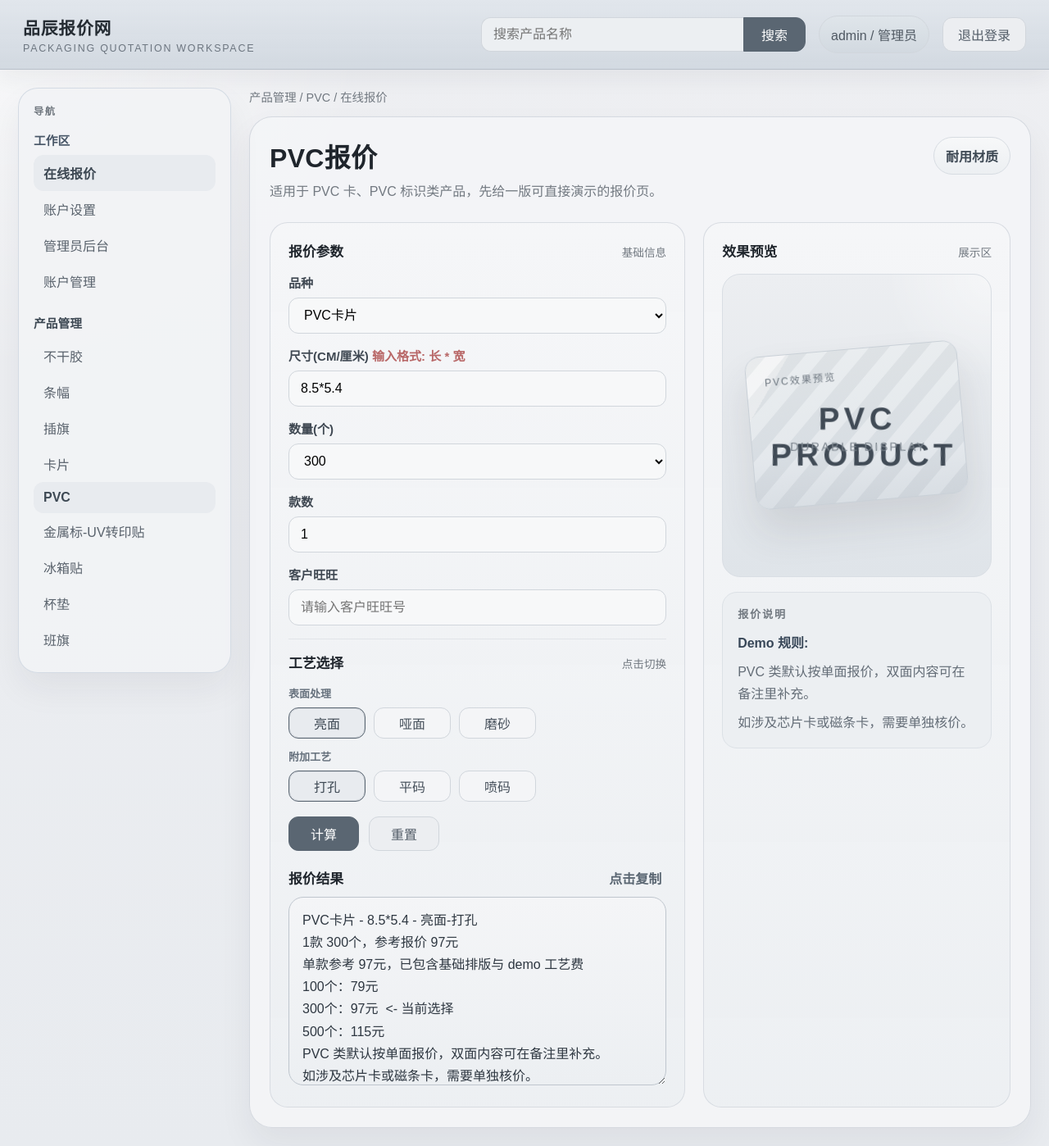
After one commit to s0gy/lu_store, a Flask app: page /quote/pvc in a window 1280 px wide. The commit adds this page. Shown: the whole page at 82% size. Run offline with Flask 3, Linux system fonts and the light colour scheme; a user stored in the database is signed in.

Commit message:
2026-06-16

```diff
--- a/app.py
+++ b/app.py
@@ -12,6 +12,281 @@ from werkzeug.security import check_password_hash, generate_password_hash
 BASE_DIR = Path(__file__).resolve().parent
 DATA_DIR = BASE_DIR / "data"
 DATABASE_PATH = DATA_DIR / "app.db"
+
+PRODUCT_PAGES = [
+    {
+        "slug": "sticker",
+        "name": "不干胶",
+        "endpoint": "quote",
+        "template": "index.html",
+    },
+    {
+        "slug": "banner",
+        "name": "条幅",
+        "endpoint": "product_quote",
+        "template": "product_quote.html",
+        "heading": "条幅报价",
+        "description": "输入基础尺寸、数量和款数，快速生成条幅报价说明。",
+        "badge": "宣传物料",
+        "types": ["普通条幅", "加厚条幅", "刀刮布条幅"],
+        "default_type": "普通条幅",
+        "size_label": "尺寸(M/米) <span class=\"warn\">输入格式: 长 * 宽</span>",
+        "default_size": "2*0.8",
+        "quantity_label": "数量(条)",
+        "quantity_options": [1, 5, 10],
+        "default_quantity": 5,
+        "style_label": "款数",
+        "default_style_count": 1,
+        "customer_label": "客户旺旺",
+        "craft_groups": [
+            {"key": "edge", "label": "边缘工艺", "multi": False, "options": ["普通裁切", "锁边打扣", "穿杆口"]},
+            {"key": "extra", "label": "附加工艺", "multi": True, "options": ["单面喷绘", "双面喷绘", "加急"]},
+        ],
+        "pricing": {
+            "base_price": {"普通条幅": 18, "加厚条幅": 24, "刀刮布条幅": 36},
+            "area_steps": [{"max": 2, "fee": 0}, {"max": 5, "fee": 12}, {"max": 10, "fee": 28}, {"max": 999999, "fee": 55}],
+            "quantity_fee": {1: 0, 5: 25, 10: 60},
+            "craft_fee": {"普通裁切": 0, "锁边打扣": 8, "穿杆口": 12, "单面喷绘": 0, "双面喷绘": 26, "加急": 20},
+        },
+        "result_lines": ["默认含排版，常规地区可发物流或快递。", "加急订单请先和客服确认截单时间。"],
+        "preview_label": "条幅效果预览",
+        "preview_badge": "BANNER QUOTE",
+        "preview_note": "Promotional Display",
+    },
+    {
+        "slug": "insert-flag",
+        "name": "插旗",
+        "endpoint": "product_quote",
+        "template": "product_quote.html",
+        "heading": "插旗报价",
+        "description": "适合活动布置和引流展示，先用 demo 规则给客户快速回价。",
+        "badge": "活动布置",
+        "types": ["刀旗", "沙滩旗", "注水旗"],
+        "default_type": "刀旗",
+        "size_label": "尺寸(CM/厘米) <span class=\"warn\">输入格式: 高 * 宽</span>",
+        "default_size": "180*60",
+        "quantity_label": "数量(套)",
+        "quantity_options": [1, 3, 5],
+        "default_quantity": 3,
+        "style_label": "款数",
+        "default_style_count": 1,
+        "customer_label": "客户旺旺",
+        "craft_groups": [
+            {"key": "pole", "label": "旗杆方案", "multi": False, "options": ["普通旗杆", "加厚旗杆", "铝合金旗杆"]},
+            {"key": "extra", "label": "附加项", "multi": True, "options": ["含底座", "含收纳袋", "加急"]},
+        ],
+        "pricing": {
+            "base_price": {"刀旗": 48, "沙滩旗": 72, "注水旗": 95},
+            "area_steps": [{"max": 8000, "fee": 0}, {"max": 15000, "fee": 18}, {"max": 25000, "fee": 35}, {"max": 999999, "fee": 58}],
+            "quantity_fee": {1: 0, 3: 28, 5: 55},
+            "craft_fee": {"普通旗杆": 0, "加厚旗杆": 12, "铝合金旗杆": 24, "含底座": 18, "含收纳袋": 6, "加急": 20},
+        },
+        "result_lines": ["默认按整套报价，印刷和支架一起算。", "如需单独补旗面，可按备注重新核价。"],
+        "preview_label": "插旗效果预览",
+        "preview_badge": "FLAG DISPLAY",
+        "preview_note": "Event Promotion",
+    },
+    {
+        "slug": "card",
+        "name": "卡片",
+        "endpoint": "product_quote",
+        "template": "product_quote.html",
+        "heading": "卡片报价",
+        "description": "用于名片、吊卡、小卡片场景，提供基础报价演示。",
+        "badge": "纸类印刷",
+        "types": ["铜版卡片", "白卡卡片", "哑粉卡片"],
+        "default_type": "铜版卡片",
+        "size_label": "尺寸(CM/厘米) <span class=\"warn\">输入格式: 长 * 宽</span>",
+        "default_size": "9*5.4",
+        "quantity_label": "数量(张)",
+        "quantity_options": [500, 1000, 2000],
+        "default_quantity": 1000,
+        "style_label": "款数",
+        "default_style_count": 1,
+        "customer_label": "客户旺旺",
+        "craft_groups": [
+            {"key": "print", "label": "印刷方式", "multi": False, "options": ["单面印刷", "双面印刷", "专色印刷"]},
+            {"key": "extra", "label": "附加工艺", "multi": True, "options": ["圆角", "覆哑膜", "烫金"]},
+        ],
+        "pricing": {
+            "base_price": {"铜版卡片": 26, "白卡卡片": 22, "哑粉卡片": 30},
+            "area_steps": [{"max": 50, "fee": 0}, {"max": 80, "fee": 6}, {"max": 120, "fee": 12}, {"max": 999999, "fee": 22}],
+            "quantity_fee": {500: 12, 1000: 22, 2000: 40},
+            "craft_fee": {"单面印刷": 0, "双面印刷": 10, "专色印刷": 18, "圆角": 6, "覆哑膜": 8, "烫金": 15},
+        },
+        "result_lines": ["默认含基础排版，文字较多建议转曲后上传。", "异形模切卡片需要按刀版另行确认。"],
+        "preview_label": "卡片效果预览",
+        "preview_badge": "CARD PRINT",
+        "preview_note": "Paper Marketing",
+    },
+    {
+        "slug": "pvc",
+        "name": "PVC",
+        "endpoint": "product_quote",
+        "template": "product_quote.html",
+        "heading": "PVC报价",
+        "description": "适用于 PVC 卡、PVC 标识类产品，先给一版可直接演示的报价页。",
+        "badge": "耐用材质",
+        "types": ["PVC卡片", "PVC吊牌", "PVC标牌"],
+        "default_type": "PVC卡片",
+        "size_label": "尺寸(CM/厘米) <span class=\"warn\">输入格式: 长 * 宽</span>",
+        "default_size": "8.5*5.4",
+        "quantity_label": "数量(个)",
+        "quantity_options": [100, 300, 500],
+        "default_quantity": 300,
+        "style_label": "款数",
+        "default_style_count": 1,
+        "customer_label": "客户旺旺",
+        "craft_groups": [
+            {"key": "surface", "label": "表面处理", "multi": False, "options": ["亮面", "哑面", "磨砂"]},
+            {"key": "extra", "label": "附加工艺", "multi": True, "options": ["打孔", "平码", "喷码"]},
+        ],
+        "pricing": {
+            "base_price": {"PVC卡片": 58, "PVC吊牌": 66, "PVC标牌": 72},
+            "area_steps": [{"max": 50, "fee": 0}, {"max": 100, "fee": 10}, {"max": 180, "fee": 18}, {"max": 999999, "fee": 32}],
+            "quantity_fee": {100: 16, 300: 34, 500: 52},
+            "craft_fee": {"亮面": 0, "哑面": 4, "磨砂": 8, "打孔": 5, "平码": 8, "喷码": 12},
+        },
+        "result_lines": ["PVC 类默认按单面报价，双面内容可在备注里补充。", "如涉及芯片卡或磁条卡，需要单独核价。"],
+        "preview_label": "PVC效果预览",
+        "preview_badge": "PVC PRODUCT",
+        "preview_note": "Durable Display",
+    },
+    {
+        "slug": "uv-transfer",
+        "name": "金属标-UV转印贴",
+        "endpoint": "product_quote",
+        "template": "product_quote.html",
+        "heading": "金属标-UV转印贴报价",
+        "description": "适合做金属质感标识和转印贴场景，先用简版规则接待客户。",
+        "badge": "工艺贴标",
+        "types": ["普通UV转印贴", "金属拉丝UV贴", "立体滴胶UV贴"],
+        "default_type": "普通UV转印贴",
+        "size_label": "尺寸(CM/厘米) <span class=\"warn\">输入格式: 长 * 宽</span>",
+        "default_size": "6*3",
+        "quantity_label": "数量(枚)",
+        "quantity_options": [100, 300, 500],
+        "default_quantity": 300,
+        "style_label": "款数",
+        "default_style_count": 1,
+        "customer_label": "客户旺旺",
+        "craft_groups": [
+            {"key": "finish", "label": "表面效果", "multi": False, "options": ["亮光", "哑光", "拉丝"]},
+            {"key": "extra", "label": "附加工艺", "multi": True, "options": ["背胶加强", "定位膜", "加急"]},
+        ],
+        "pricing": {
+            "base_price": {"普通UV转印贴": 66, "金属拉丝UV贴": 88, "立体滴胶UV贴": 108},
+            "area_steps": [{"max": 20, "fee": 0}, {"max": 40, "fee": 9}, {"max": 80, "fee": 18}, {"max": 999999, "fee": 30}],
+            "quantity_fee": {100: 18, 300: 36, 500: 58},
+            "craft_fee": {"亮光": 0, "哑光": 4, "拉丝": 10, "背胶加强": 6, "定位膜": 10, "加急": 22},
+        },
+        "result_lines": ["默认按单图单位置计算，多位置贴标建议拆单确认。", "曲面贴附效果与材质有关，正式生产前建议先打样。"],
+        "preview_label": "UV转印贴预览",
+        "preview_badge": "UV TRANSFER",
+        "preview_note": "Metallic Sticker",
+    },
+    {
+        "slug": "fridge-magnet",
+        "name": "冰箱贴",
+        "endpoint": "product_quote",
+        "template": "product_quote.html",
+        "heading": "冰箱贴报价",
+        "description": "适合文创、伴手礼、品牌周边的基础报价演示。",
+        "badge": "文创周边",
+        "types": ["软磁冰箱贴", "滴胶冰箱贴", "异形冰箱贴"],
+        "default_type": "软磁冰箱贴",
+        "size_label": "尺寸(CM/厘米) <span class=\"warn\">输入格式: 长 * 宽</span>",
+        "default_size": "7*7",
+        "quantity_label": "数量(个)",
+        "quantity_options": [100, 300, 500],
+        "default_quantity": 300,
+        "style_label": "款数",
+        "default_style_count": 1,
+        "customer_label": "客户旺旺",
+        "craft_groups": [
+            {"key": "shape", "label": "形状方案", "multi": False, "options": ["方形", "圆形", "异形模切"]},
+            {"key": "extra", "label": "附加项", "multi": True, "options": ["亮膜", "滴胶", "独立包装"]},
+        ],
+        "pricing": {
+            "base_price": {"软磁冰箱贴": 42, "滴胶冰箱贴": 58, "异形冰箱贴": 65},
+            "area_steps": [{"max": 36, "fee": 0}, {"max": 64, "fee": 8}, {"max": 100, "fee": 16}, {"max": 999999, "fee": 28}],
+            "quantity_fee": {100: 14, 300: 28, 500: 46},
+            "craft_fee": {"方形": 0, "圆形": 4, "异形模切": 10, "亮膜": 4, "滴胶": 12, "独立包装": 6},
+        },
+        "result_lines": ["文创类产品默认按普通磁吸强度报价。", "如果需要高磁或礼盒包装，需要单独确认。"],
+        "preview_label": "冰箱贴效果预览",
+        "preview_badge": "MAGNET QUOTE",
+        "preview_note": "Creative Gift",
+    },
+    {
+        "slug": "coaster",
+        "name": "杯垫",
+        "endpoint": "product_quote",
+        "template": "product_quote.html",
+        "heading": "杯垫报价",
+        "description": "先放一版杯垫报价 demo，方便前台切换展示。",
+        "badge": "桌面用品",
+        "types": ["纸质杯垫", "PVC杯垫", "软木杯垫"],
+        "default_type": "纸质杯垫",
+        "size_label": "尺寸(CM/厘米) <span class=\"warn\">输入格式: 长 * 宽</span>",
+        "default_size": "9*9",
+        "quantity_label": "数量(个)",
+        "quantity_options": [100, 300, 500],
+        "default_quantity": 300,
+        "style_label": "款数",
+        "default_style_count": 1,
+        "customer_label": "客户旺旺",
+        "craft_groups": [
+            {"key": "shape", "label": "外形方案", "multi": False, "options": ["方形", "圆形", "异形"]},
+            {"key": "extra", "label": "附加工艺", "multi": True, "options": ["吸水层", "覆膜", "加厚"]},
+        ],
+        "pricing": {
+            "base_price": {"纸质杯垫": 28, "PVC杯垫": 45, "软木杯垫": 52},
+            "area_steps": [{"max": 64, "fee": 0}, {"max": 100, "fee": 8}, {"max": 144, "fee": 15}, {"max": 999999, "fee": 26}],
+            "quantity_fee": {100: 12, 300: 24, 500: 40},
+            "craft_fee": {"方形": 0, "圆形": 4, "异形": 8, "吸水层": 10, "覆膜": 4, "加厚": 9},
+        },
+        "result_lines": ["餐饮渠道常做 300 起，更多数量可以再往下压。", "如需成套包装，建议在备注里标明包装数量。"],
+        "preview_label": "杯垫效果预览",
+        "preview_badge": "COASTER DEMO",
+        "preview_note": "Tabletop Product",
+    },
+    {
+        "slug": "class-flag",
+        "name": "班旗",
+        "endpoint": "product_quote",
+        "template": "product_quote.html",
+        "heading": "班旗报价",
+        "description": "适合学校活动、社团活动等场景，先做成基础可演示页。",
+        "badge": "校园活动",
+        "types": ["班旗旗面", "班旗整套", "运动会班旗"],
+        "default_type": "班旗整套",
+        "size_label": "尺寸(CM/厘米) <span class=\"warn\">输入格式: 高 * 宽</span>",
+        "default_size": "96*144",
+        "quantity_label": "数量(套)",
+        "quantity_options": [1, 3, 5],
+        "default_quantity": 3,
+        "style_label": "款数",
+        "default_style_count": 1,
+        "customer_label": "客户旺旺",
+        "craft_groups": [
+            {"key": "material", "label": "旗面材质", "multi": False, "options": ["经编布", "贡缎布", "牛津布"]},
+            {"key": "extra", "label": "附加项", "multi": True, "options": ["配旗杆", "流苏", "加急"]},
+        ],
+        "pricing": {
+            "base_price": {"班旗旗面": 36, "班旗整套": 68, "运动会班旗": 82},
+            "area_steps": [{"max": 8000, "fee": 0}, {"max": 15000, "fee": 15}, {"max": 25000, "fee": 28}, {"max": 999999, "fee": 48}],
+            "quantity_fee": {1: 0, 3: 18, 5: 38},
+            "craft_fee": {"经编布": 0, "贡缎布": 8, "牛津布": 12, "配旗杆": 18, "流苏": 10, "加急": 20},
+        },
+        "result_lines": ["学校活动类一般建议至少提前 2-3 天确认稿件。", "若需双面不同内容，需要按双面印刷另算。"],
+        "preview_label": "班旗效果预览",
+        "preview_badge": "CLASS FLAG",
+        "preview_note": "Campus Event",
+    },
+]
+
+PRODUCTS_BY_SLUG = {item["slug"]: item for item in PRODUCT_PAGES}
 
 db = SQLAlchemy()
 login_manager = LoginManager()
@@ -56,7 +331,7 @@ def create_app() -> Flask:
 
     @app.context_processor
     def inject_now() -> dict[str, datetime]:
-        return {"now": datetime.now(UTC)}
+        return {"now": datetime.now(UTC), "product_pages": PRODUCT_PAGES}
 
     register_routes(app)
 
@@ -163,7 +438,20 @@ def register_routes(app: Flask) -> None:
     @app.route("/quote")
     @login_required
     def quote():
-        response = make_response(render_template("index.html"))
+        response = make_response(render_template("index.html", active_product="sticker"))
+        response.headers["Cache-Control"] = "no-store, no-cache, must-revalidate, max-age=0"
+        response.headers["Pragma"] = "no-cache"
+        response.headers["Expires"] = "0"
+        return response
+
+    @app.route("/quote/<product_slug>")
+    @login_required
+    def product_quote(product_slug: str):
+        product = PRODUCTS_BY_SLUG.get(product_slug)
+        if product is None or product["slug"] == "sticker":
+            abort(404)
+
+        response = make_response(render_template(product["template"], product=product, active_product=product_slug))
         response.headers["Cache-Control"] = "no-store, no-cache, must-revalidate, max-age=0"
         response.headers["Pragma"] = "no-cache"
         response.headers["Expires"] = "0"
--- /dev/null
+++ b/static/product_quote.js
@@ -0,0 +1,144 @@
+const productConfigElement = document.getElementById("productConfig");
+const productConfig = productConfigElement ? JSON.parse(productConfigElement.textContent) : null;
+
+const productType = document.getElementById("productType");
+const sizeInput = document.getElementById("sizeInput");
+const quantityBase = document.getElementById("quantityBase");
+const styleCount = document.getElementById("styleCount");
+const customerName = document.getElementById("customerName");
+const resultText = document.getElementById("resultText");
+const calcButton = document.getElementById("calcButton");
+const resetButton = document.getElementById("resetButton");
+const copyButton = document.getElementById("copyButton");
+const chips = Array.from(document.querySelectorAll(".chip"));
+
+function getSelectedValues(groupName) {
+  return chips
+    .filter((chip) => chip.dataset.group === groupName && chip.classList.contains("active"))
+    .map((chip) => chip.dataset.value);
+}
+
+function parseSize(raw) {
+  const normalized = raw.replace(/[xX＊]/g, "*").trim();
+  const parts = normalized.split("*").map((item) => Number(item.trim()));
+  if (parts.length !== 2 || parts.some((item) => Number.isNaN(item) || item <= 0)) {
+    return null;
+  }
+  return { width: parts[0], height: parts[1] };
+}
+
+function getAreaFee(area) {
+  return productConfig.pricing.area_steps.find((item) => area <= item.max).fee;
+}
+
+function getQuantityUnit() {
+  const match = productConfig.quantity_label.match(/[（(]([^()（）]+)[)）]/);
+  return match ? match[1] : "个";
+}
+
+function formatQuantity(qty) {
+  return `${qty}${getQuantityUnit()}`;
+}
+
+function buildUnitPrice(type, area, crafts, qty) {
+  const basePrice = productConfig.pricing.base_price[type] || 0;
+  const areaFee = getAreaFee(area);
+  const quantityFee = productConfig.pricing.quantity_fee[qty] || 0;
+  const craftFee = crafts.reduce((sum, craft) => sum + (productConfig.pricing.craft_fee[craft] || 0), 0);
+  return basePrice + areaFee + quantityFee + craftFee;
+}
+
+function generateText() {
+  const size = parseSize(sizeInput.value);
+  if (!size) {
+    resultText.value = "请输入正确尺寸，格式例如 5*5";
+    return;
+  }
+
+  const selectedType = productType.value;
+  const selectedQty = Number(quantityBase.value);
+  const count = Math.max(1, Number(styleCount.value) || 1);
+  const craftValues = productConfig.craft_groups.flatMap((group) => getSelectedValues(group.key));
+  const area = size.width * size.height;
+  const unitPrice = buildUnitPrice(selectedType, area, craftValues, selectedQty);
+  const totalPrice = unitPrice * count;
+  const titleCraft = craftValues.join("-");
+  const lines = [];
+
+  lines.push(`${selectedType} - ${size.width}*${size.height} - ${titleCraft || "基础工艺"}`);
+  lines.push(`${count}款 ${formatQuantity(selectedQty)}，参考报价 ${totalPrice}元`);
+  lines.push(`单款参考 ${unitPrice}元，已包含基础排版与 demo 工艺费`);
+
+  productConfig.quantity_options.forEach((qty) => {
+    const demoTotal = buildUnitPrice(selectedType, area, craftValues, qty) * count;
+    lines.push(`${formatQuantity(qty)}：${demoTotal}元${qty === selectedQty ? "  <- 当前选择" : ""}`);
+  });
+
+  productConfig.result_lines.forEach((line) => {
+    lines.push(line);
+  });
+
+  if (customerName.value.trim()) {
+    lines.push(`客户旺旺：${customerName.value.trim()}`);
+  }
+
+  resultText.value = lines.join("\n");
+}
+
+function resetForm() {
+  productType.value = productConfig.default_type;
+  sizeInput.value = productConfig.default_size;
+  quantityBase.value = String(productConfig.default_quantity);
+  styleCount.value = String(productConfig.default_style_count);
+  customerName.value = "";
+
+  productConfig.craft_groups.forEach((group) => {
+    const groupChips = chips.filter((chip) => chip.dataset.group === group.key);
+    groupChips.forEach((chip, index) => {
+      chip.classList.toggle("active", index === 0);
+    });
+  });
+
+  generateText();
+}
+
+chips.forEach((chip) => {
+  chip.addEventListener("click", () => {
+    const { group, multi } = chip.dataset;
+    if (multi === "true") {
+      chip.classList.toggle("active");
+    } else {
+      chips
+        .filter((item) => item.dataset.group === group)
+        .forEach((item) => item.classList.remove("active"));
+      chip.classList.add("active");
+    }
+    generateText();
+  });
+});
+
+[productType, sizeInput, quantityBase, styleCount, customerName].forEach((element) => {
+  element.addEventListener("input", generateText);
+  element.addEventListener("change", generateText);
+});
+
+calcButton.addEventListener("click", generateText);
+resetButton.addEventListener("click", resetForm);
+copyButton.addEventListener("click", async () => {
+  try {
+    await navigator.clipboard.writeText(resultText.value);
+    copyButton.textContent = "已复制";
+    window.setTimeout(() => {
+      copyButton.textContent = "点击复制";
+    }, 1500);
+  } catch (_error) {
+    copyButton.textContent = "复制失败";
+    window.setTimeout(() => {
+      copyButton.textContent = "点击复制";
+    }, 1500);
+  }
+});
+
+if (productConfig) {
+  generateText();
+}
--- a/static/style.css
+++ b/static/style.css
@@ -436,6 +436,23 @@ textarea {
   flex-wrap: wrap;
   gap: 10px;
   margin: 12px 0;
+}
+
+.craft-group-stack {
+  display: block;
+}
+
+.craft-group-label {
+  margin-bottom: 8px;
+  color: #66717d;
+  font-size: 13px;
+  font-weight: 600;
+}
+
+.craft-chip-row {
+  display: flex;
+  flex-wrap: wrap;
+  gap: 10px;
 }
 
 .chip {
--- a/templates/_sidebar.html
+++ b/templates/_sidebar.html
@@ -14,17 +14,13 @@
     {% if show_products %}
       <div class="sidebar-group">
         <div class="sidebar-title active">产品管理</div>
-        <a class="sidebar-link" href="#">服装吊牌</a>
-        <a class="sidebar-link current" href="#">不干胶</a>
-        <a class="sidebar-link" href="#">电线胶</a>
-        <a class="sidebar-link" href="#">胶带</a>
-        <a class="sidebar-link" href="#">特光不干胶</a>
-        <a class="sidebar-link" href="#">防伪标</a>
-        <a class="sidebar-link" href="#">卷标标签</a>
-        <a class="sidebar-link" href="#">水标</a>
-        <a class="sidebar-link" href="#">插旗</a>
-        <a class="sidebar-link" href="#">卡片</a>
-        <a class="sidebar-link" href="#">包装纸</a>
+        {% for product in product_pages %}
+          {% if product.endpoint == "quote" %}
+            <a class="sidebar-link{% if active_product == product.slug %} current{% endif %}" href="{{ url_for('quote') }}">{{ product.name }}</a>
+          {% else %}
+            <a class="sidebar-link{% if active_product == product.slug %} current{% endif %}" href="{{ url_for('product_quote', product_slug=product.slug) }}">{{ product.name }}</a>
+          {% endif %}
+        {% endfor %}
       </div>
     {% endif %}
   </div>
--- /dev/null
+++ b/templates/product_quote.html
@@ -0,0 +1,157 @@
+{% extends "layout.html" %}
+
+{% block title %}{{ product.heading }} | 品辰报价网{% endblock %}
+
+{% block body %}
+  <div class="shell">
+    <header class="topbar">
+      <div class="header-brand">
+        <div class="header-title">品辰报价网</div>
+        <div class="header-subtitle">Packaging Quotation Workspace</div>
+      </div>
+      <div class="topbar-tools topbar-tools-compact">
+        <div class="search">
+          <input type="text" placeholder="搜索产品名称">
+          <button type="button">搜索</button>
+        </div>
+        <div class="user-entry">{{ current_user.username }} / {{ "管理员" if current_user.role == "admin" else "普通用户" }}</div>
+        <form method="post" action="{{ url_for('logout') }}">
+          <button type="submit" class="secondary-btn">退出登录</button>
+        </form>
+      </div>
+    </header>
+
+    <div class="workspace">
+      {% set active_page = "quote" %}
+      {% set show_products = true %}
+      {% include "_sidebar.html" %}
+
+      <main class="main">
+        <div class="breadcrumbs">产品管理 / {{ product.name }} / 在线报价</div>
+
+        {% with messages = get_flashed_messages(with_categories=true) %}
+          {% if messages %}
+            <div class="flash-stack flash-stack-inline">
+              {% for category, message in messages %}
+                <div class="flash-message {{ category }}">{{ message }}</div>
+              {% endfor %}
+            </div>
+          {% endif %}
+        {% endwith %}
+
+        <section class="content">
+          <div class="section-header">
+            <div>
+              <h1>{{ product.heading }}</h1>
+              <p>{{ product.description }}</p>
+            </div>
+            <div class="header-badge">{{ product.badge }}</div>
+          </div>
+
+          <div class="content-grid">
+            <section class="form-panel">
+              <div class="panel-heading">
+                <h2>报价参数</h2>
+                <span>基础信息</span>
+              </div>
+
+              <div class="form-row">
+                <label for="productType">品种</label>
+                <select id="productType">
+                  {% for item in product.types %}
+                    <option value="{{ item }}" {% if item == product.default_type %}selected{% endif %}>{{ item }}</option>
+                  {% endfor %}
+                </select>
+              </div>
+
+              <div class="form-row">
+                <label for="sizeInput">{{ product.size_label | safe }}</label>
+                <input id="sizeInput" type="text" value="{{ product.default_size }}" placeholder="{{ product.default_size }}">
+              </div>
+
+              <div class="form-row">
+                <label for="quantityBase">{{ product.quantity_label }}</label>
+                <select id="quantityBase">
+                  {% for item in product.quantity_options %}
+                    <option value="{{ item }}" {% if item == product.default_quantity %}selected{% endif %}>{{ item }}</option>
+                  {% endfor %}
+                </select>
+              </div>
+
+              <div class="form-row">
+                <label for="styleCount">{{ product.style_label }}</label>
+                <input id="styleCount" type="number" min="1" value="{{ product.default_style_count }}">
+              </div>
+
+              <div class="form-row">
+                <label for="customerName">{{ product.customer_label }}</label>
+                <input id="customerName" type="text" placeholder="请输入客户旺旺号">
+              </div>
+
+              <div class="craft-panel">
+                <div class="panel-heading">
+                  <h2>工艺选择</h2>
+                  <span>点击切换</span>
+                </div>
+                {% for group in product.craft_groups %}
+                  <div class="craft-group craft-group-stack">
+                    <div class="craft-group-label">{{ group.label }}</div>
+                    <div class="craft-chip-row">
+                      {% for option in group.options %}
+                        <button
+                          type="button"
+                          class="chip{% if loop.first %} active{% endif %}"
+                          data-group="{{ group.key }}"
+                          data-multi="{{ 'true' if group.multi else 'false' }}"
+                          data-value="{{ option }}"
+                        >
+                          {{ option }}
+                        </button>
+                      {% endfor %}
+                    </div>
+                  </div>
+                {% endfor %}
+              </div>
+
+              <div class="action-row">
+                <button id="calcButton" type="button" class="primary-btn">计算</button>
+                <button id="resetButton" type="button" class="secondary-btn">重置</button>
+              </div>
+
+              <div class="result-block">
+                <div class="result-header">
+                  <h2>报价结果</h2>
+                  <button id="copyButton" type="button" class="copy-link">点击复制</button>
+                </div>
+                <textarea id="resultText" readonly></textarea>
+              </div>
+            </section>
+
+            <aside class="preview-panel">
+              <div class="panel-heading">
+                <h2>效果预览</h2>
+                <span>展示区</span>
+              </div>
+              <div class="preview-stage">
+                <div class="preview-card">
+                  <div class="preview-label">{{ product.preview_label }}</div>
+                  <div class="preview-badge">{{ product.preview_badge }}</div>
+                  <div class="preview-note">{{ product.preview_note }}</div>
+                </div>
+              </div>
+              <div class="shipping-note">
+                <h4>报价说明</h4>
+                <h3>Demo 规则:</h3>
+                {% for line in product.result_lines %}
+                  <p>{{ line }}</p>
+                {% endfor %}
+              </div>
+            </aside>
+          </div>
+        </section>
+      </main>
+    </div>
+  </div>
+  <script id="productConfig" type="application/json">{{ product | tojson }}</script>
+  <script src="{{ asset_url('product_quote.js') }}"></script>
+{% endblock %}
```
